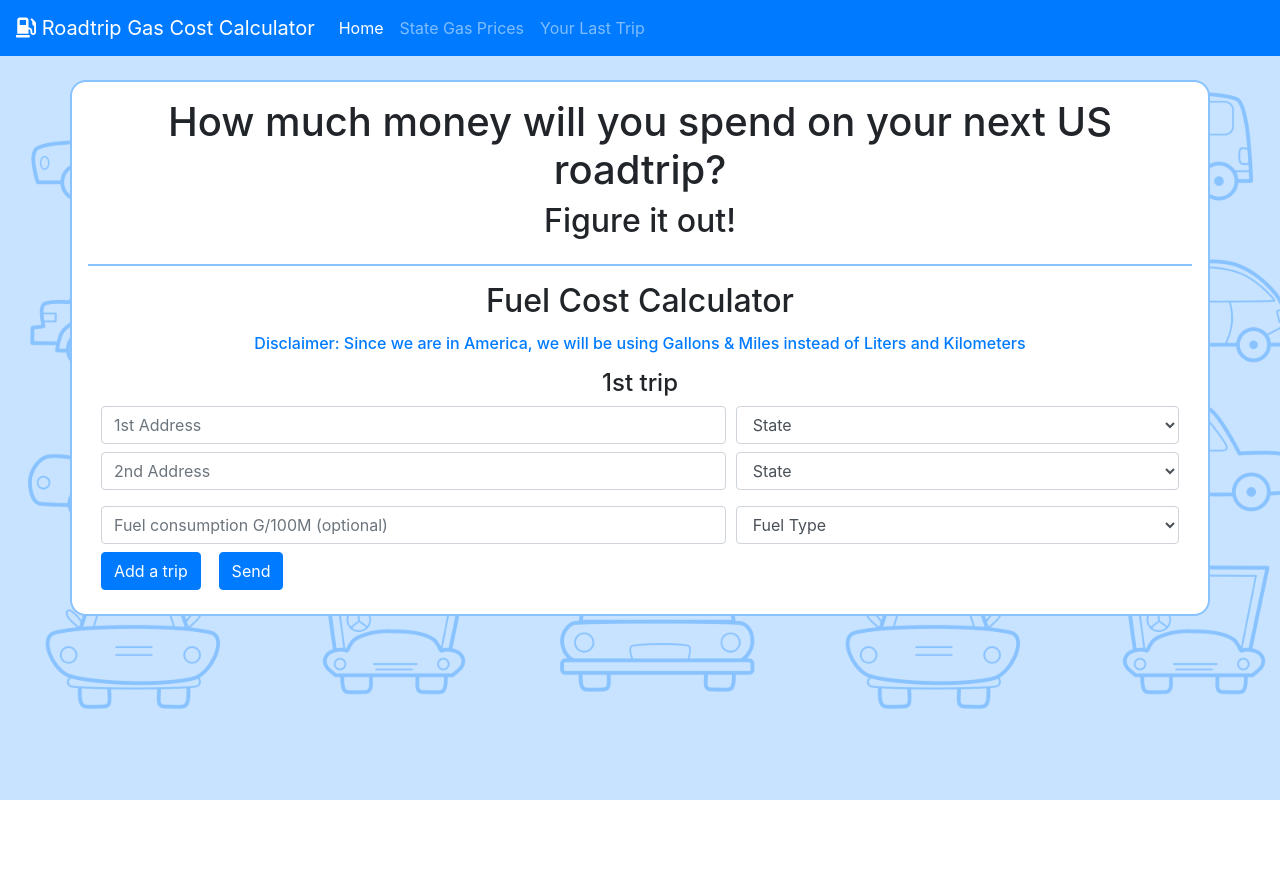
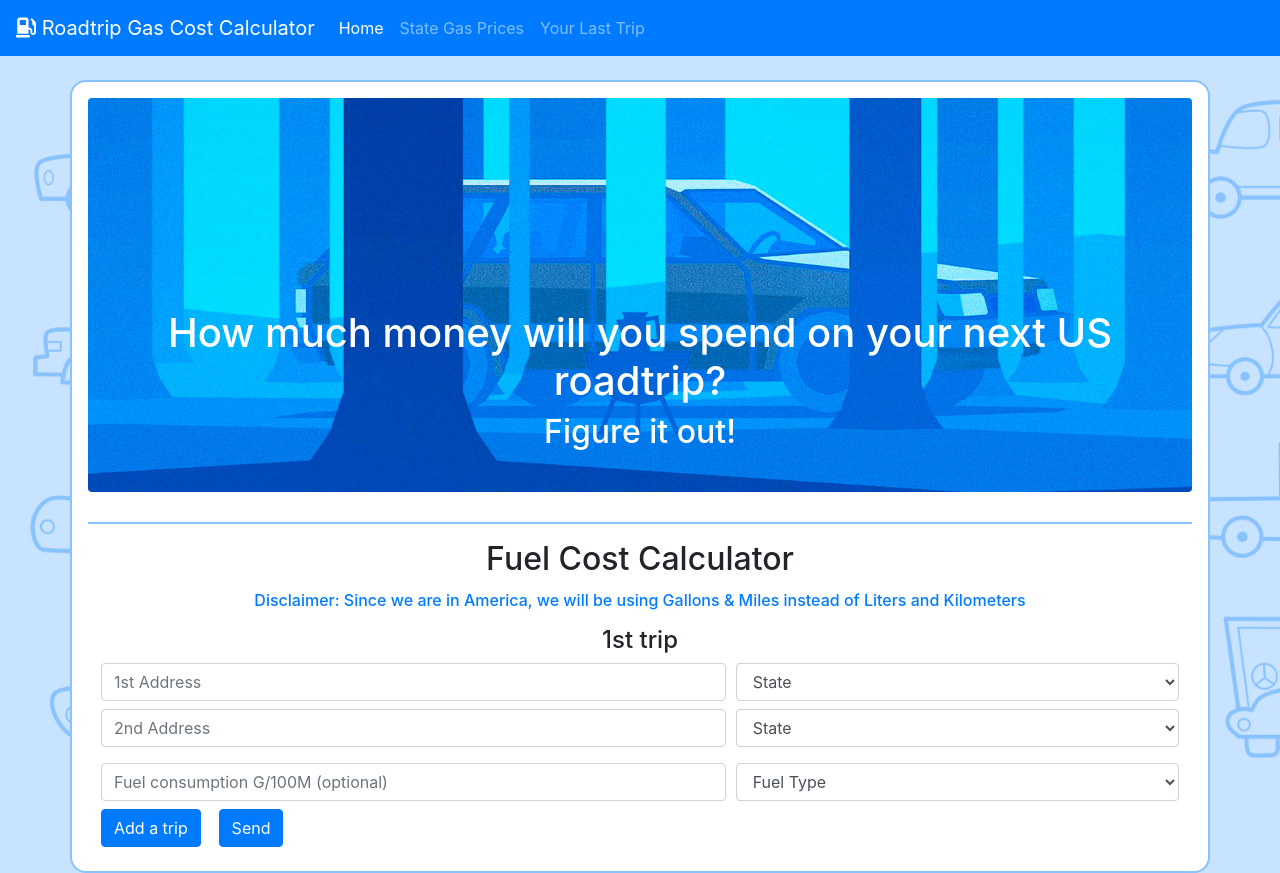
Before and after one commit to martmallol/roadtrip-gas-cost, a React (Create React App) app in the folder roadtrip-gas-cost/: page / in a window 1280 px wide. Before the commit the page ends 800 px from the top, so only its background shows below. Built offline with nearby package versions, Linux system fonts and the light colour scheme.

Commit message:
Home style

```diff
--- a/roadtrip-gas-cost/src/pages/Home/Home.css
+++ b/roadtrip-gas-cost/src/pages/Home/Home.css
@@ -21,3 +21,38 @@
     padding-top: 1rem;
     border-top: 2px solid rgb(136, 194, 255);
 }
+
+img {
+    display: block;
+    max-width: 100%;
+    height: auto;
+}
+
+.banner {
+    position: relative;
+    display: inline-block;
+}
+
+.text-box {
+    position: absolute;
+    height: 100%;
+    text-align: center;
+    width: 100%;
+    vertical-align: middle;
+
+}
+.text-box:before {
+    content: '';
+    display: inline-block;
+    height: 80%;
+    vertical-align: bottom;
+ }
+
+.banner h1, .banner h2 {
+    display: inline-block;
+    color: #FFF;
+}
+
+.banner h2 {
+    overflow: hidden;
+}
--- a/roadtrip-gas-cost/src/pages/Home/Home.js
+++ b/roadtrip-gas-cost/src/pages/Home/Home.js
@@ -8,6 +8,7 @@ import statesUSA from '../../utils/states';
 import fetchMultipleTrips, { fetchGasPrices } from '../../utils/fetchApi';
 import { stateValidator, fuelTypeValidator, fuelValidator } from '../../utils/validators';
 import { numberSyntax } from '../../utils/helpers';
+import banner from '../../img/banner.jpg'
 
 function Home({ setRoadtrip, setFetchedAPI, setEIAApi }) {
   // Variables
@@ -106,9 +107,12 @@ function Home({ setRoadtrip, setFetchedAPI, setEIAApi }) {
   // View
   return (
     <div className='container mt-4'>
-      <div>
-        <h1>How much money will you spend on your next US roadtrip?</h1>
-        <h2>Figure it out!</h2>
+      <div className='banner'>
+        <div class="text-box">
+          <h1>How much money will you spend on your next US roadtrip?</h1>
+          <h2>Figure it out!</h2>
+        </div>
+        <img src={banner} className="rounded mx-auto d-block" />
       </div>
       <div className='mt-4'>
         <form className='myForm' onSubmit={handleSubmit(formSubmit)}>
```
Also changed, not shown: roadtrip-gas-cost/src/img/banner.jpg (added), 1 other file (tests, documents, lock files or other folders).
